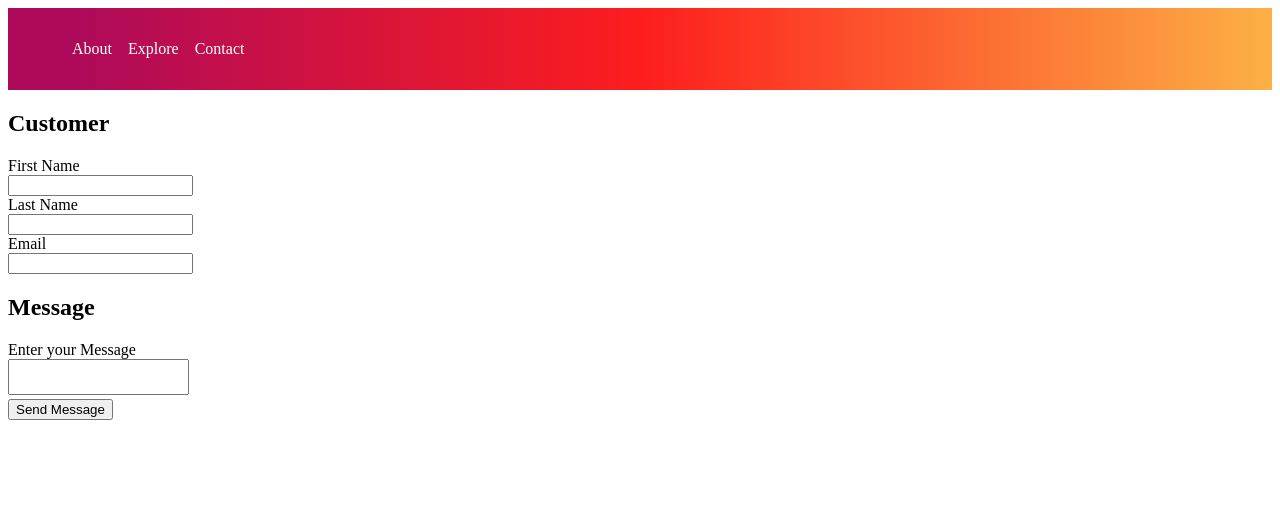
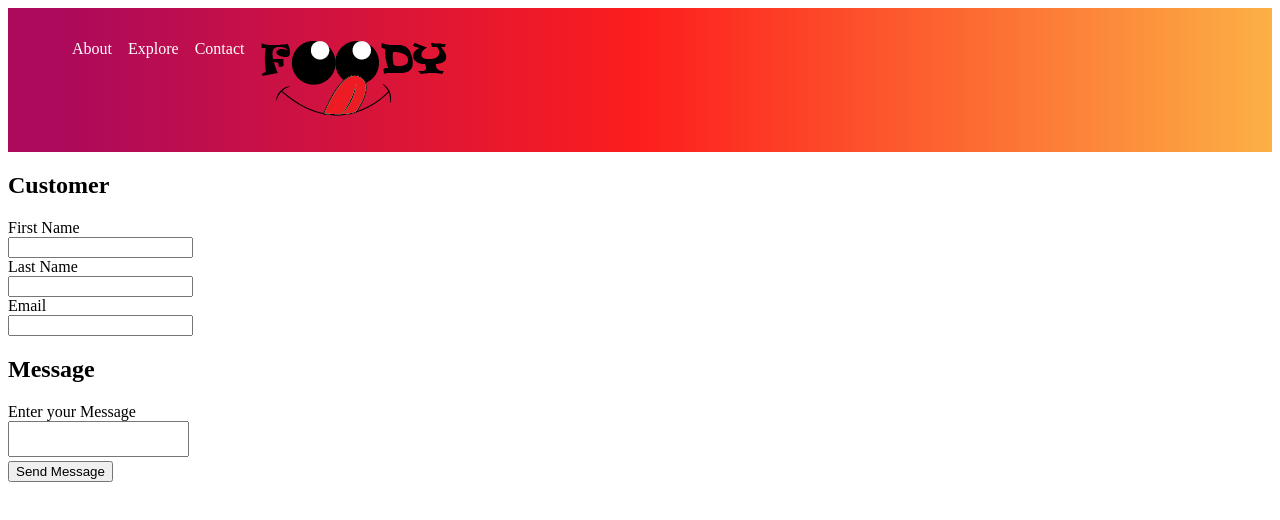
Before and after one commit to Lissett28/FoodyFront, an Angular app in the folder front-end/angular-foody-app/: page /contact in a window 1280 px wide. Shown: the top 520 px of the page. Built offline with nearby package versions, Linux system fonts and the light colour scheme.

Commit message:
updated some style

```diff
--- a/front-end/angular-foody-app/src/app/app.component.css
+++ b/front-end/angular-foody-app/src/app/app.component.css
@@ -23,6 +23,7 @@
     --color-white:#fff;
     --color-black:rgb(0, 0, 0);
     --color-light:#e9c46a;
+
 
     /* container */
     --container-width-lg: 100%;
--- a/front-end/angular-foody-app/src/app/component/header/header.component.html
+++ b/front-end/angular-foody-app/src/app/component/header/header.component.html
@@ -4,6 +4,7 @@
             <li><a routerLink="about">About</a></li>
             <li><a routerLink="explore">Explore</a></li>
             <li><a routerLink="contact">Contact</a></li>
+            <li><img src="../../../assets/FoodyLogo.png"></li>
         </ul>
     </nav>
 </div>
--- a/front-end/angular-foody-app/src/app/component/homepage/homepage.component.css
+++ b/front-end/angular-foody-app/src/app/component/homepage/homepage.component.css
@@ -0,0 +1,12 @@
+.main__container{
+    display: grid;
+    grid-template-columns: repeat(2 1fr);
+}
+.form__container{
+    display: block;
+    float: left;
+}
+.display__container{
+    display: block;
+    float: right;
+}
```
Also changed, not shown: front-end/angular-foody-app/src/app/component/header/header.component.css (line endings or trailing spaces), front-end/angular-foody-app/src/assets/FoodyLogo.png (added).
